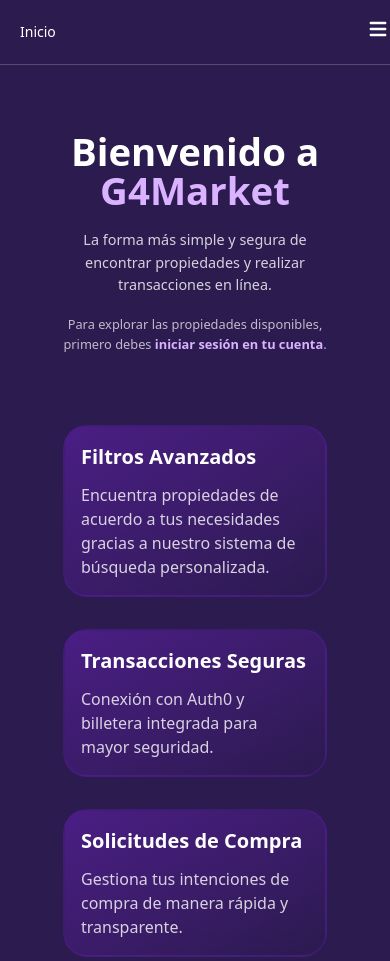
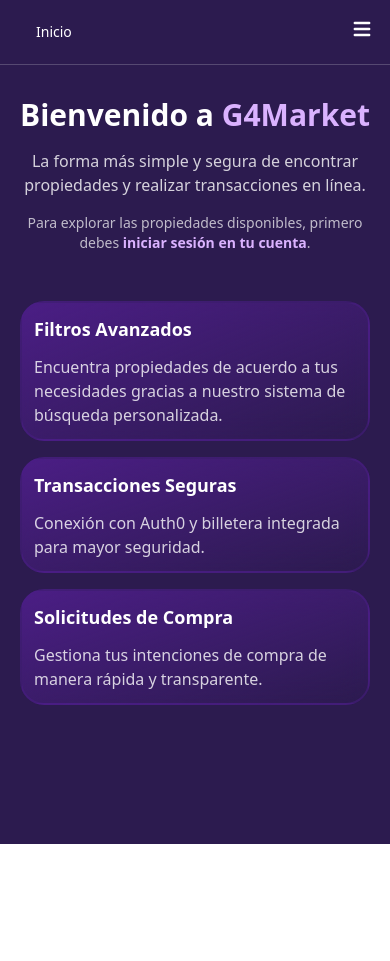
Before and after one commit to scortes5/Proyecto-Arqui-FrontEnd, a React (Vite) app: page / in a window 390 px wide. After the commit the page ends 844 px from the top, so only its background shows below. Built offline with nearby package versions, Linux system fonts and the light colour scheme; no server answers.

Commit message:
feat(design): add responsive design

```diff
--- a/src/components/Card.tsx
+++ b/src/components/Card.tsx
@@ -7,7 +7,7 @@
 
 export const Card = ({ children }: Props) => {
   return (
-    <div className="w-auto h-auto border-2 border-[rgba(75,30,133,0.5)] rounded-[1.5em] bg-gradient-to-br from-[rgba(75,30,133,1)] to-[rgba(75,30,133,0.01)] text-white font-nunito p-4 flex flex-col gap-3 backdrop-blur-[12px]">
+    <div className="w-full h-auto border-2 border-[rgba(75,30,133,0.5)] rounded-[1.5em] bg-gradient-to-br from-[rgba(75,30,133,1)] to-[rgba(75,30,133,0.01)] text-white font-nunito p-3 sm:p-4 flex flex-col gap-3 backdrop-blur-[12px]">
       {children}
     </div>
   );
--- a/src/components/Navbar/Navbar.tsx
+++ b/src/components/Navbar/Navbar.tsx
@@ -14,7 +14,7 @@
   const [menuOpen, setMenuOpen] = useState(false);
 
   return (
-    <header className="flex justify-between items-center bg text-white text-xl top-0 h-[65px] py-2 border-b border-white/20">
+    <header className="flex justify-between items-center bg text-white text-lg sm:text-xl sticky top-0 h-[65px] py-2 px-4 md:px-6 border-b border-white/20 z-50 w-full">
       {/* Izquierda: Inicio */}
       <div className="flex items-center gap-3">
         <NavbarButton onClick={() => navigate("/")}>Inicio</NavbarButton>
@@ -45,9 +45,10 @@
             {menuOpen ? <HiX size={24} /> : <HiMenu size={24} />}
           </button>
           {menuOpen && (
-            <div className="absolute right-0 top-[65px] bg-purple-700 flex flex-col gap-2 p-3 rounded shadow-lg z-50">
+            <div className="absolute right-0 top-[65px] bg-purple-700 flex flex-col gap-2 p-3 rounded shadow-lg z-50 min-w-[200px]">
               {isAuthenticated && (
                 <>
+                  <Wallet />
                   <NavbarButton
                     onClick={() => {
                       navigate("/properties");
--- a/src/components/Property/PropertyCard.tsx
+++ b/src/components/Property/PropertyCard.tsx
@@ -36,14 +36,14 @@
   return (
     <>
       <Card>
-        <h1 className="text-base font-medium truncate">{property.name}</h1>
+        <h1 className="text-sm sm:text-base font-medium truncate">{property.name}</h1>
         <img
           src={property.img}
           alt={property.name}
-          className="w-full h-48 object-cover rounded-[1.5em]"
+          className="w-full h-40 sm:h-48 object-cover rounded-[1.5em]"
         />
 
-        <div className="flex flex-col gap-1 text-xs">
+        <div className="flex flex-col gap-1 text-xs sm:text-sm">
           <p className="m-0">
             <span className="font-semibold">Precio: </span>
             {property.currency}
@@ -55,7 +55,7 @@
           </p>
         </div>
 
-        <div className="flex gap-3 mt-1">
+        <div className="flex flex-col sm:flex-row gap-2 sm:gap-3 mt-1">
           <PropertyButton onClick={openPropertyModal}>
             Ver más detalles
           </PropertyButton>
--- a/src/components/Property/PropertyDetail.tsx
+++ b/src/components/Property/PropertyDetail.tsx
@@ -11,8 +11,8 @@
   return (
     <Card onClick={(e) => e.stopPropagation()}>
       {/* Título */}
-      <div className="flex gap-5 items-center justify-between">
-        <h1 className="text-xl font-semibold">{property.name}</h1>
+      <div className="flex gap-3 sm:gap-5 items-center justify-between">
+        <h1 className="text-lg sm:text-xl font-semibold">{property.name}</h1>
         <PropertyButton onClick={closeModal}>X</PropertyButton>
       </div>
 
@@ -20,11 +20,11 @@
       <img
         src={property.img}
         alt={property.name}
-        className="w-full h-56 object-cover rounded-[1em]"
+        className="w-full h-44 sm:h-56 object-cover rounded-[1em]"
       />
 
       {/* Info principal */}
-      <div className="flex flex-col gap-2 text-sm">
+      <div className="flex flex-col gap-2 text-xs sm:text-sm">
         <p>
           <span className="font-semibold">Precio: </span>
           {property.currency}
@@ -60,7 +60,7 @@
         href={property.url}
         target="_blank"
         rel="noopener noreferrer"
-        className="text-blue-300 underline hover:text-blue-400 text-sm"
+        className="text-blue-300 underline hover:text-blue-400 text-xs sm:text-sm"
       >
         Ver en Portal Inmobiliario
       </a>
--- a/src/components/Property/PropertyFilter.tsx
+++ b/src/components/Property/PropertyFilter.tsx
@@ -21,14 +21,14 @@
   };
 
   return (
-    <div className="flex items-center gap-2  bg-white rounded-lg p-2 ml-1">
+    <div className="w-full flex flex-col sm:flex-row items-stretch sm:items-center gap-2 bg-white rounded-lg p-2">
       {/* Ubicación */}
       <input
         type="text"
         placeholder="Ubicación"
         value={location}
         onChange={(e) => setLocation(e.target.value)}
-        className="px-2 py-1 rounded-md text-[#2c1b4f] text-sm"
+        className="px-2 py-1 rounded-md text-[#2c1b4f] text-sm w-full sm:w-auto sm:flex-1"
       />
 
       {/* Precio */}
@@ -39,7 +39,7 @@
         onChange={(e) =>
           setMaxPrice(e.target.value === "" ? "" : Number(e.target.value))
         }
-        className="px-2 py-1 rounded-md text-[#2c1b4f] text-sm w-24"
+        className="px-2 py-1 rounded-md text-[#2c1b4f] text-sm w-full sm:w-28"
       />
 
       {/* Fecha */}
@@ -47,14 +47,14 @@
         selected={date}
         onChange={(d) => setDate(d)} // d es un Date o null
         placeholderText="Fecha"
-        className="px-2 py-1 rounded-md text-black text-sm w-32"
+        className="px-2 py-1 rounded-md text-black text-sm w-full sm:w-32"
         dateFormat="dd/MM/yyyy"
       />
 
       {/* Botón aplicar */}
       <button
         onClick={handleApply}
-        className="bg-purple-700 hover:bg-purple-600 px-3 py-1 rounded-md text-sm cursor-pointer "
+        className="bg-purple-700 hover:bg-purple-600 px-3 py-2 rounded-md text-sm cursor-pointer w-full sm:w-auto"
       >
         Filtrar
       </button>
@@ -64,7 +64,7 @@
           setMaxPrice("");
           setDate(null);
         }}
-        className="bg-gray-400 hover:bg-gray-300 px-3 py-1 rounded-md text-sm cursor-pointer "
+        className="bg-gray-400 hover:bg-gray-300 px-3 py-2 rounded-md text-sm cursor-pointer w-full sm:w-auto"
       >
         Limpiar
       </button>
--- a/src/pages/LandingPage.tsx
+++ b/src/pages/LandingPage.tsx
@@ -13,16 +13,16 @@
       {/* Hero Section */}
 
       {/* Hero Section */}
-      <section className="flex flex-col items-center justify-center text-center px-6 py-10 gap-6 scale-[0.8]">
-        <h1 className="text-5xl md:text-6xl font-bold text-white">
+      <section className="flex flex-col items-center justify-center text-center px-5 sm:px-6 py-8 sm:py-10 gap-4 sm:gap-6">
+        <h1 className="text-3xl md:text-6xl font-bold text-white">
           Bienvenido a <span className="text-purple-300">G4Market</span>
         </h1>
-        <p className="text-lg md:text-xl text-white/80 max-w-2xl">
+        <p className="text-base md:text-xl text-white/80 max-w-2xl">
           La forma más simple y segura de encontrar propiedades y realizar
           transacciones en línea.
         </p>
         {isAuthenticated ? (
-          <p className="text-md md:text-lg text-white/70 max-w-xl">
+          <p className="text-sm md:text-lg text-white/70 max-w-xl">
             Para explorar las propiedades disponibles, aprieta{" "}
             <span
               onClick={() => navigate("/properties")}
@@ -33,7 +33,7 @@
             .
           </p>
         ) : (
-          <p className="text-md md:text-lg text-white/70 max-w-xl">
+          <p className="text-sm md:text-lg text-white/70 max-w-xl">
             Para explorar las propiedades disponibles, primero debes{" "}
             <span
               onClick={() => loginWithRedirect()}
@@ -47,22 +47,22 @@
       </section>
 
       {/* Features */}
-      <section className="px-6 py-1 grid md:grid-cols-3 gap-8 w-4/5 mx-auto">
+      <section className="px-5 sm:px-6 py-4 grid grid-cols-1 md:grid-cols-3 gap-4 sm:gap-8 w-full md:w-4/5 mx-auto">
         <Card>
-          <h2 className="text-xl font-semibold">Filtros Avanzados</h2>
+          <h2 className="text-lg sm:text-xl font-semibold">Filtros Avanzados</h2>
           <p className="text-white/80">
             Encuentra propiedades de acuerdo a tus necesidades gracias a nuestro
             sistema de búsqueda personalizada.
           </p>
         </Card>
         <Card>
-          <h2 className="text-xl font-semibold">Transacciones Seguras</h2>
+          <h2 className="text-lg sm:text-xl font-semibold">Transacciones Seguras</h2>
           <p className="text-white/80">
             Conexión con Auth0 y billetera integrada para mayor seguridad.
           </p>
         </Card>
         <Card>
-          <h2 className="text-xl font-semibold">Solicitudes de Compra</h2>
+          <h2 className="text-lg sm:text-xl font-semibold">Solicitudes de Compra</h2>
           <p className="text-white/80">
             Gestiona tus intenciones de compra de manera rápida y transparente.
           </p>
--- a/src/pages/Properties.tsx
+++ b/src/pages/Properties.tsx
@@ -10,13 +10,13 @@
     useProperties();
 
   return (
-    <div className="min-h-screen flex flex-col items-center justify-start p-5 gap-4">
+    <div className="min-h-screen flex flex-col items-center justify-start px-4 py-5 gap-4">
       <PropertyFilter searchProperties={searchProperties} />
 
       <div className="w-full flex flex-col items-center">
         {error || !properties ? (
           <div className="relative h-[calc(100vh-20rem)] flex items-center justify-center">
-            <div className="text-white text-4xl">
+            <div className="text-white text-2xl sm:text-4xl">
               Error!! No se muestran las propiedades
             </div>
           </div>
@@ -24,32 +24,32 @@
           <Loading />
         ) : properties.length === 0 ? (
           <div className="relative h-[calc(100vh-20rem)] flex items-center justify-center text-center">
-            <div className="text-white text-4xl">
+            <div className="text-white text-2xl sm:text-4xl">
               No se encontraron propiedades que cumplan con el filtro o no
               quedan más propiedades en esta página
             </div>
           </div>
         ) : (
           <>
-            <h1 className="text-white text-2xl">Página {page}</h1>
+            <h1 className="text-white text-xl sm:text-2xl">Página {page}</h1>
 
             <div className="relative w-full flex items-center justify-center">
               {page > 1 && (
                 <button
                   onClick={() => setPage(page - 1)}
-                  className="left-10 cursor-pointer top-[50%] fixed"
+                  className="absolute left-2 sm:left-6 top-1/2 -translate-y-1/2 cursor-pointer"
                 >
                   <GoArrowLeft color="white" size="2em" />
                 </button>
               )}
-              <div className="grid grid-cols-2 gap-10 w-4/5 p-5">
+              <div className="grid grid-cols-1 sm:grid-cols-2 lg:grid-cols-3 gap-6 md:gap-10 w-full md:w-4/5 p-4 md:p-5">
                 {properties.map((p) => (
                   <PropertyCard property={p} key={p.id} />
                 ))}
               </div>
               <button
                 onClick={() => setPage(page + 1)}
-                className="right-10 cursor-pointer top-[50%] fixed"
+                className="absolute right-2 sm:right-6 top-1/2 -translate-y-1/2 cursor-pointer"
               >
                 <GoArrowRight color="white" size="2em" />
               </button>
```
